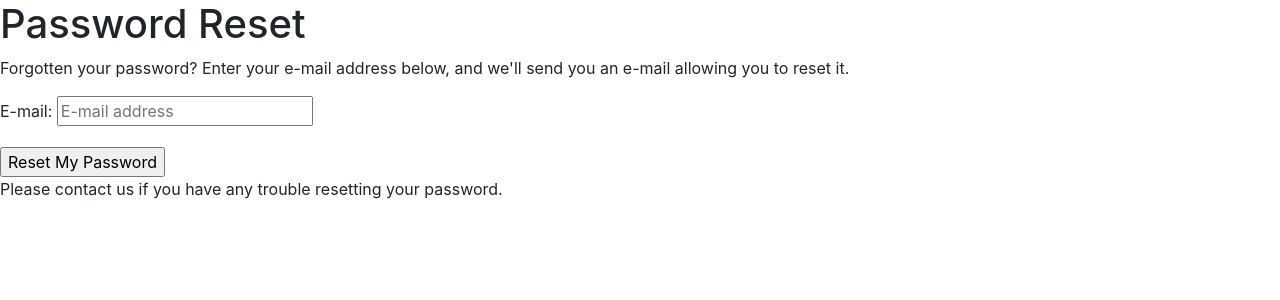
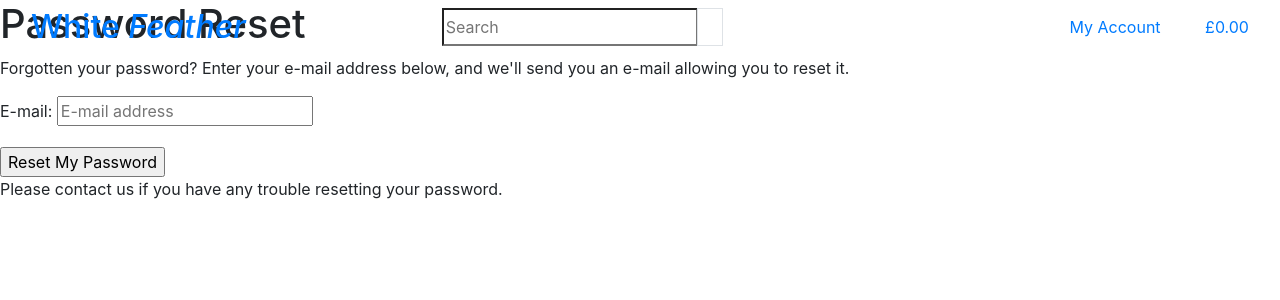
Before and after one commit to SpooshDoosh/MP4, a Django app: page /accounts/password/reset/ in a window 1280 px wide. Shown: the top 300 px of the page. Run offline with Django 3.2, Linux system fonts and the light colour scheme.

Commit message:
Add main page header

```diff
--- a/templates/base.html
+++ b/templates/base.html
@@ -28,6 +28,65 @@
 
 <body>
     <header class="container-fluid fixed-top">
+        <div class="row">
+            <div class="col-12 col-lg-4 my-auto py-1 py-lg-0 text-center text-lg-left">
+                <a href="{% url 'home' %}" class="nav-link main-logo-link">
+                    <h2 class="logo-font text-black my-0">White <em>Feather</em></h2>
+                </a>
+            </div>
+            <div class="col-12 col-lg-4 my-auto py-1 py-lg-0">
+                <form action="" method="GET">
+                    <div class="input-group w-100">
+                        <input type="text" name="q" placeholder="Search" class="fomr-control border-black rounded-0">
+                        <div class="input-group-append">
+                            <button type="submit" class="form-control btn-black border border-black rounded-0">
+                                <span class="icon">
+                                    <i class="fas fa-search"></i>
+                                </span>
+                            </button>
+                        </div>
+                    </div>
+                </form>
+            </div>
+            <div class="col-12 col-lg-4 my-auto py-1 py-lg-0">
+                <ul class="list-inline list-unstyled text-center text-lg-right my-0">
+                    <li class="list-inline-item dropdown">
+                        <a class="text-black nav-link" href="#" id="user-options" data-toggle="dropdown" aria-haspopup="true" aria-expanded="false">
+                            <div class="text-center">
+                                <div><i class="fas fa-user fa-lg"></i></div>
+                                <p class="my-0">My Account</p>
+                            </div>
+                        </a>
+                        <div class="dropdown-menu border-0" aria-labelledby="user-options">
+                            {% if request.user.is_authenticated %}
+                                {% if request.user.is_superuser %}
+                                    <a href="" class="dropdown-item">Product Management</a>
+                                {% endif %}
+                                <a href="" class="dropdown-item">My Profile</a>
+                                <a href="{% url 'account_logout' %}" class="dropdown-item">Logout</a>
+                            {% else %}
+                                <a href="{% url 'account_signup' %}" class="dropdown-item">Register</a>
+                                <a href="{% url 'account_login' %}" class="dropdown-item">Login</a>
+                            {% endif %}
+                        </div>
+                    </li>
+                    <li class="list-inline-item">
+                        <a class="{% if grand_total %}text-info font-weight-bold{% else %}text-black{% endif %} nav-link" href="">
+                            <div class="text-center">
+                                <div><i class="fas fa-shopping-bag fa-lg"></i></div>
+                                <p class="my-0">
+                                    {% if grand_total %}
+                                        £{{ grand_total|floatformat:2 }}
+                                    {% else %}
+                                        £0.00
+                                    {% endif %}
+                                </p>
+                            </div>
+                        </a>
+                    </li>
+                </ul>
+            </div>
+        </div>
     </header>
 
     {% if messages %}
```
